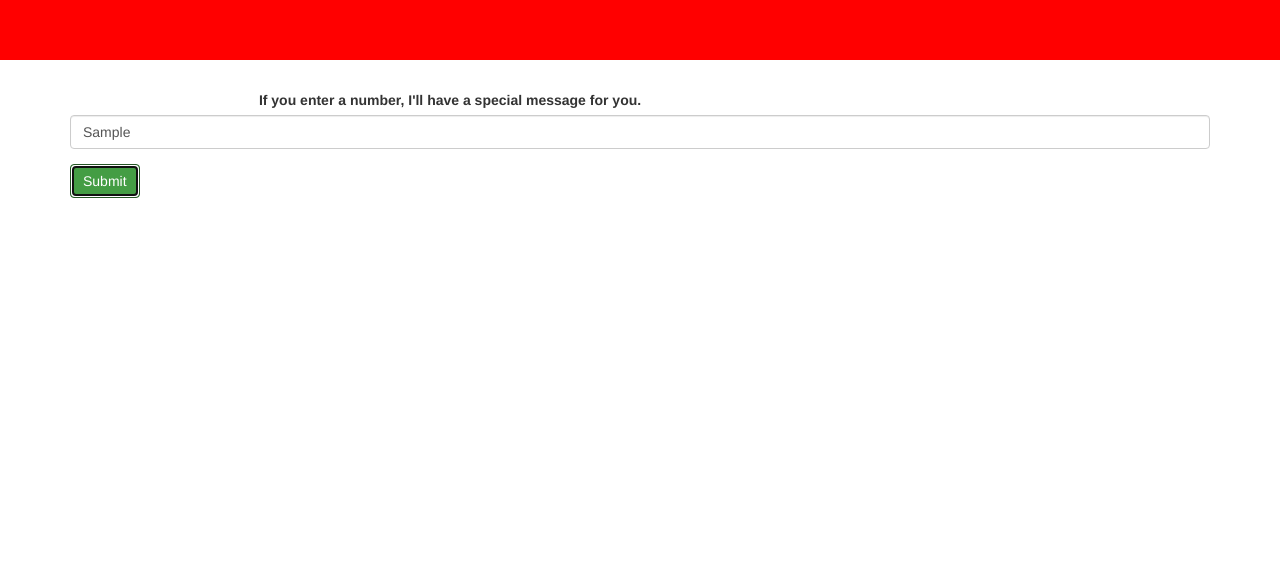
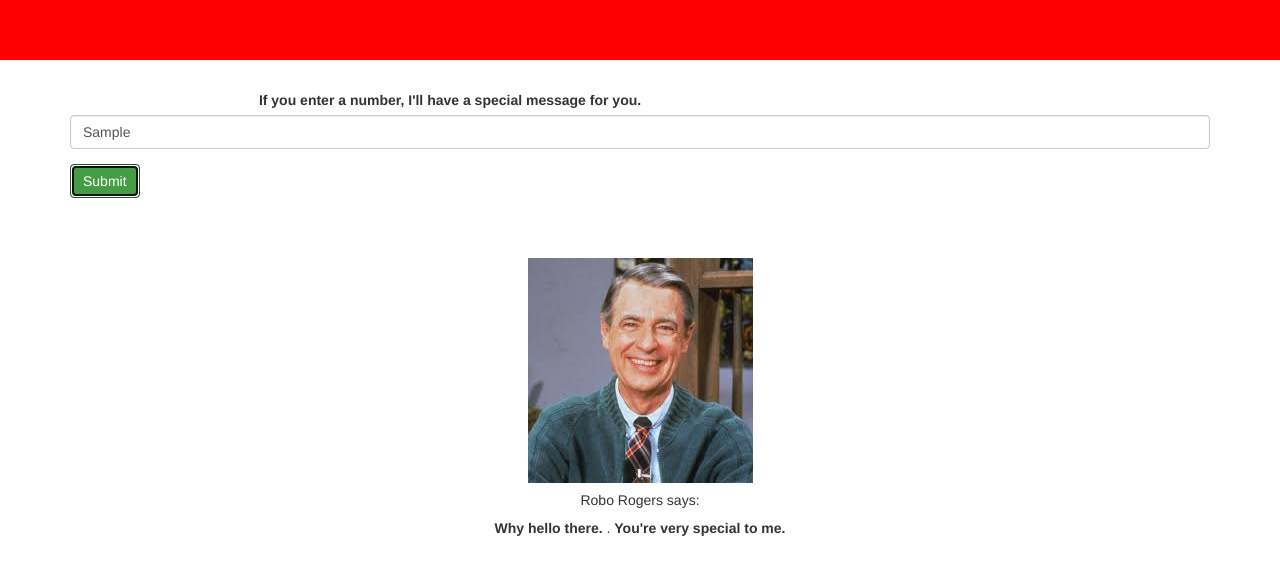
Before and after one commit to dcole505/Mr.-Robogers-Neighborhood, a plain HTML site: page index.html in a window 1280 px wide. Both pictures are taken after typing "Sample" into the empty fields and a click on the button "Submit". Shown: the part 180-754 px from the top of the page. Drawn offline with Linux system fonts and the light colour scheme.

Commit message:
add styles to the page and update the README.md file.

```diff
--- a/css/styles.css
+++ b/css/styles.css
@@ -11,4 +11,7 @@
 
 #display-result {
   display: none;
+  padding-top: 50px;
+  margin: 10px;
+  text-align: center;
 }
--- a/index.html
+++ b/index.html
@@ -27,7 +27,7 @@
         <img class="card-img-top" src="img/rogers.jpg" alt="Robo Rogers">
         <div class="card-body">
           <h5 class="card-title">Robo Rogers says: </h5>
-          <p class="card-text">Why hello there. <span class="rogers-output">. You're very special to me.</span></p>
+          <p class="card-text"><strong>Why hello there.</strong> <span class="rogers-output"></span>. <strong>You're very special to me.</strong></p>
         </div>
       </div>
     </div>
--- a/js/scripts.js
+++ b/js/scripts.js
@@ -1,9 +1,11 @@
 $(document).ready(function() {
   $("#input-form").submit(function(event){
     event.preventDefault(event);
+    $("#display-result").hide();
 
     const userInput = parseInt($("input#user-input").val());
-    processInput(userInput);
+    const displayArray = processInput(userInput);
+    display(displayArray);
   });
 });
 
@@ -28,7 +30,7 @@ function processInput(userInput) {
             stringArray[i] = stringArray[i].replace(stringArray[i],"Won't you be my neighbor?");
             }
       }
-      console.log(stringArray);
+      return stringArray;
   }
 }
 
@@ -40,3 +42,8 @@ function resetPage() {
     location.reload(true);
   });
 }
+
+function display(displayArray) {
+  $(".rogers-output").text(displayArray);
+  $("#display-result").show();
+}
```
